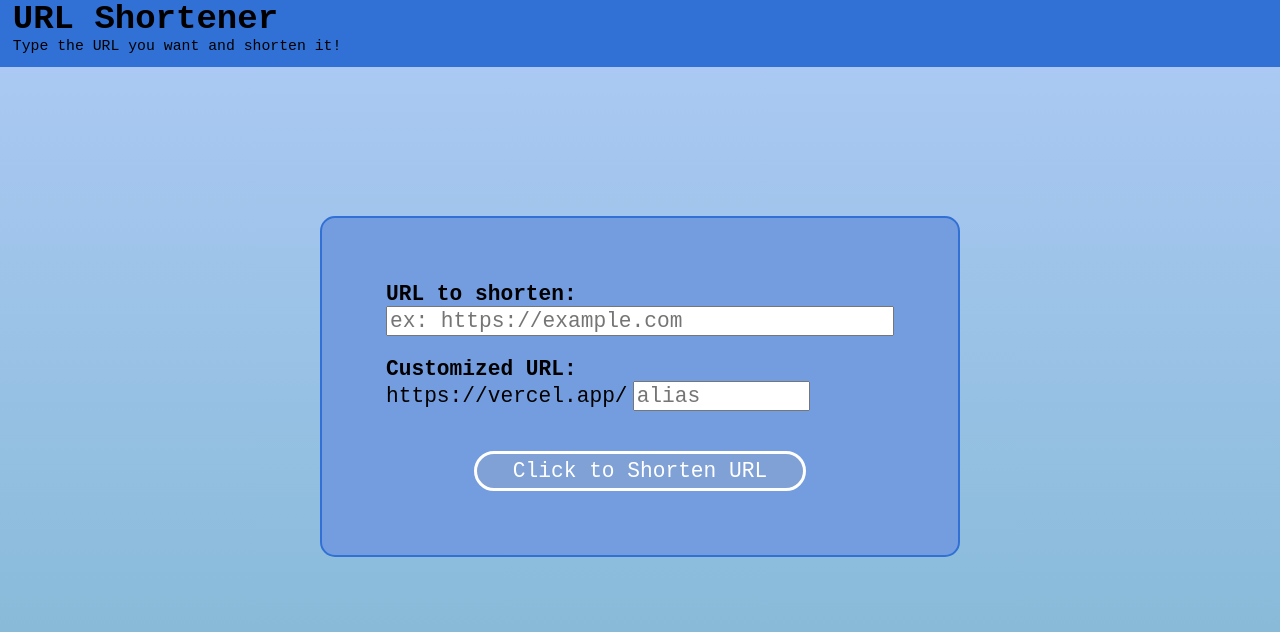
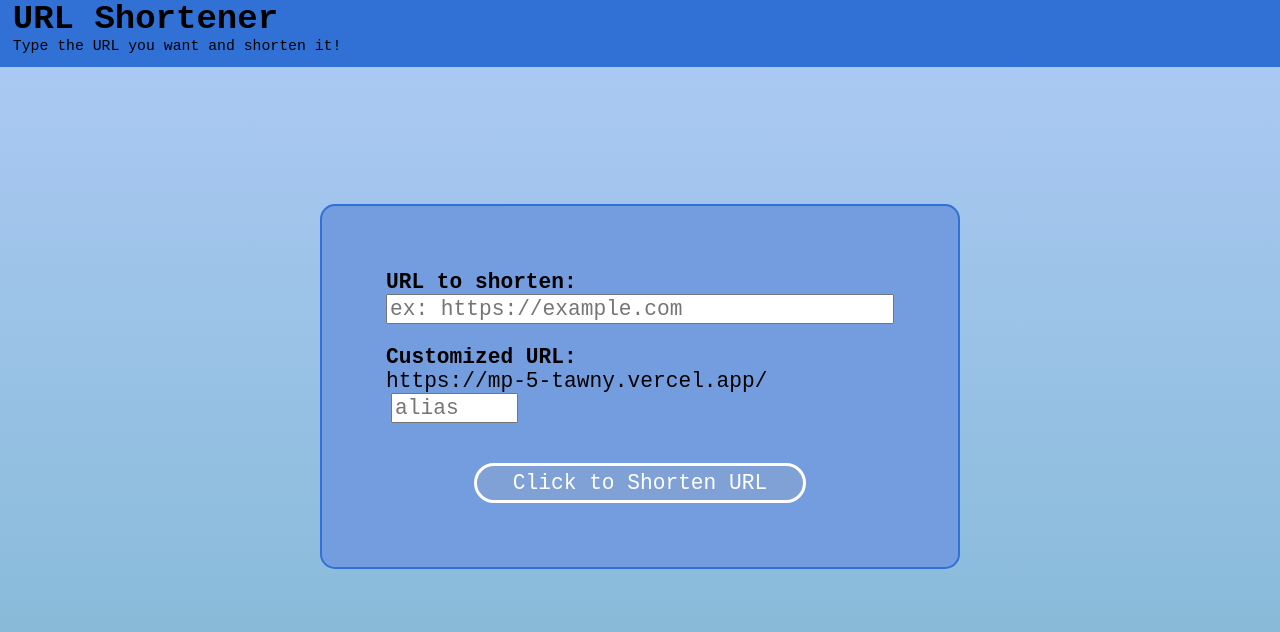
Before and after one commit to Cospiz67/mp-5, a Next.js app: page / in a window 1280 px wide. Shown: the top 632 px of the page. Built offline with nearby package versions, Linux system fonts and the light colour scheme; no server answers.

Commit message:
fix link

```diff
--- a/components/CardDisplay.tsx
+++ b/components/CardDisplay.tsx
@@ -22,7 +22,7 @@ const StyledInputURL = styled.input`
   margin: 0 0 4%;
 `
 const StyledInputAlias = styled.input`
-    width: 35%;
+    width: 25%;
     margin: 0 1% 4%;
 `
 const StyledError = styled.p`
@@ -82,7 +82,7 @@ export default function CardDisplay() {
 
     function createShortCut() {
         createNewURL(url, alias).catch((err) => console.log(err));
-        setResult("http://localhost:3000/" + alias);
+        setResult("https://mp-5-tawny.vercel.app/" + alias);
     }
 
     function checkURL(e: ChangeEvent<HTMLInputElement>) {
@@ -137,7 +137,7 @@ export default function CardDisplay() {
             <StyledLabel htmlFor="URL to shorten">URL to shorten:</StyledLabel>
             <StyledInputURL required autoComplete="off" placeholder="ex: https://example.com" onChange={(e) => checkURL(e)}></StyledInputURL>
             <StyledP>Customized URL:</StyledP>
-            <label htmlFor="https://vercel.app/">https://vercel.app/</label>
+            <label htmlFor="https://mp-5-tawny.vercel.app/">https://mp-5-tawny.vercel.app/</label>
             <StyledInputAlias required autoComplete="off" placeholder="alias" onChange={(e) =>checkAlias(e)}></StyledInputAlias>
             <StyledError>{error}</StyledError>
             <StyledButton onClick={createShortCut} disabled={!(isAliasValid && isURLValid)}>Click to Shorten URL</StyledButton>
```
